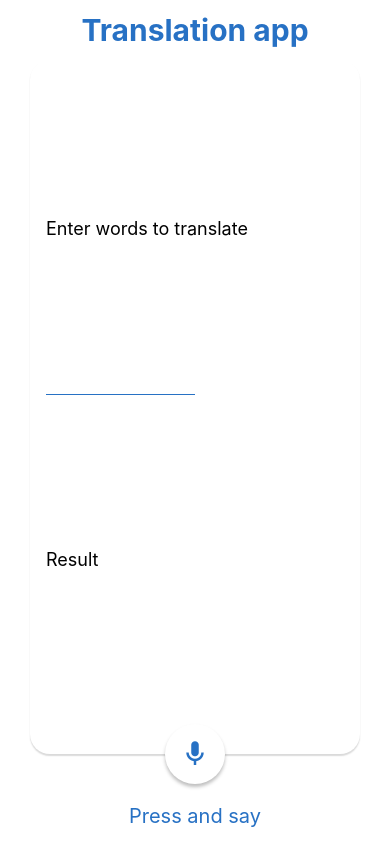
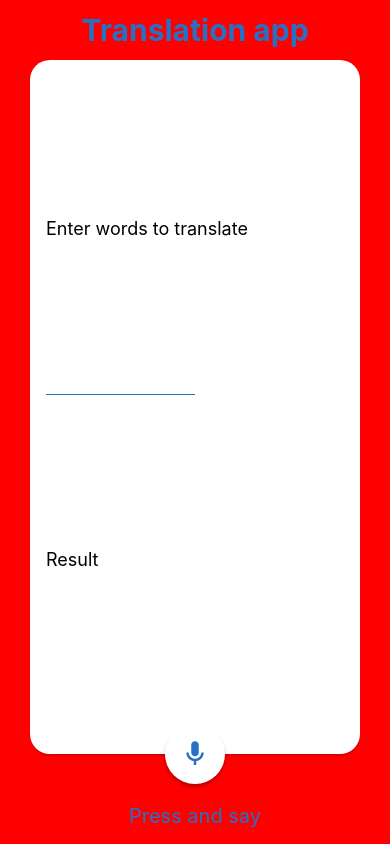
Before and after one commit to adamo-tranbaphuc/demo-translate, a React Native app: screen / in a window 390 px wide. Built offline with nearby package versions, Linux system fonts and the light colour scheme.

Commit message:
clean file agian

```diff
--- a/App.js
+++ b/App.js
@@ -13,15 +13,13 @@ import {
 } from 'react-native';
 
 import Home from "./src/containers/home";
-import Appccc from "./src/containers/home/a";
 
 
 const App: () => Node = () => {
 
   return (
-    <SafeAreaView style={{flex:1}}>
+    <SafeAreaView style={{flex:1, backgroundColor:'red'}}>
       <Home/>
-      {/*<Appccc/>*/}
     </SafeAreaView>
   );
 };
--- a/src/containers/home/style.js
+++ b/src/containers/home/style.js
@@ -8,6 +8,7 @@ import {SHADOW_2, SHADOW_3, SHADOW_5} from "../../utils/consts/shadows";
 const styles = StyleSheet.create({
     container: {
         flex: 1,
+        backgroundColor:'red'
     },
     txtNameApp: {
         fontSize: 30,
```
